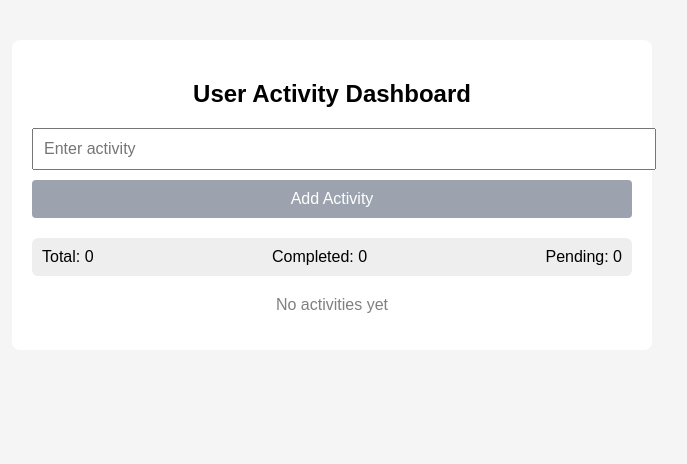
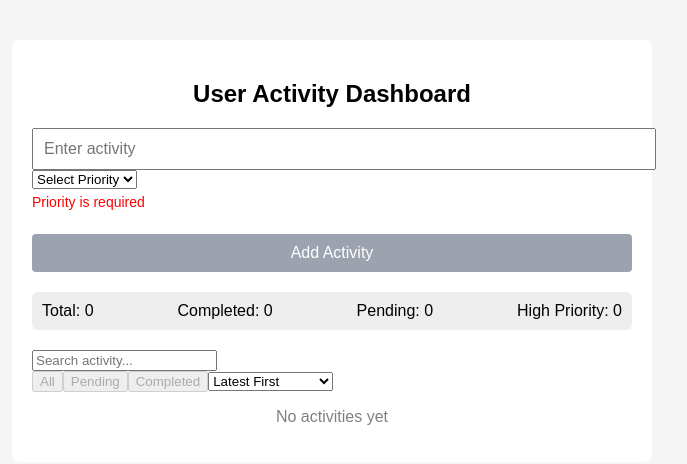
Before and after one commit to HarshKanjariya72/useractivity, a React (Create React App) app: page / in a window 1280 px wide. Shown: the top 464 px of the page, without its empty margins (308-995 px from the left). Built offline with nearby package versions, Linux system fonts and the light colour scheme.

Commit message:
added new features and style

```diff
--- a/src/components/UserActivityDashboard.css
+++ b/src/components/UserActivityDashboard.css
@@ -110,4 +110,21 @@ body {
   padding: 6px 10px;
   font-size: 14px;
   cursor: pointer;
+  color: white;
+  border-radius: 1px;
+  background-color: green;
 }
+
+.priority-high { color: red; }
+.priority-medium { color: orange; }
+.priority-low { color: green; }
+
+.delete{
+  padding: 6px 10px;
+  font-size: 14px;
+  cursor: pointer;
+  color: white;
+  background-color: red;
+   border-radius: 1px;
+
+}
--- a/src/components/UserActivityDashboard.js
+++ b/src/components/UserActivityDashboard.js
@@ -4,11 +4,18 @@ import "./UserActivityDashboard.css";
 export default function UserActivityDashboard() {
   const [activityName, setActivityName] = useState("");
   const [activities, setActivities] = useState([]);
+  const [priority, setPriority] = useState("");
 
-  const isValid = activityName.trim().length >= 3;
+  const [filter, setFilter] = useState("ALL");
+  const [sortBy, setSortBy] = useState("LATEST");
+  const [search, setSearch] = useState("");
+
+  const isNameValid = activityName.trim().length >= 3;
+  const isPriorityValid = priority !== "";
+  const isFormValid = isNameValid && isPriorityValid;
 
   const addActivity = () => {
-    if (!isValid) return;
+    if (!isFormValid) return;
 
     const now = new Date();
     const time = now.toLocaleTimeString([], {
@@ -21,12 +28,14 @@ export default function UserActivityDashboard() {
       {
         id: Date.now(),
         name: activityName.trim(),
+        priority: priority,
         completed: false,
         time,
       },
     ]);
 
     setActivityName("");
+    setPriority("");
   };
 
   const toggleStatus = (id) => {
@@ -37,9 +46,36 @@ export default function UserActivityDashboard() {
     );
   };
 
+  const deleteActivity = (id) => {
+    setActivities(activities.filter((a) => a.id !== id));
+  };
+
+  const filteredActivities = activities.filter((a) => {
+    if (filter === "PENDING") return !a.completed;
+    if (filter === "COMPLETED") return a.completed;
+    return true;
+  });
+
+  const sortedActivities = [...filteredActivities].sort((a, b) => {
+    if (sortBy === "LATEST") return b.id - a.id;
+    if (sortBy === "OLDEST") return a.id - b.id;
+    if (sortBy === "HIGH") {
+      if (a.priority === "High" && b.priority !== "High") return -1;
+      if (a.priority !== "High" && b.priority === "High") return 1;
+    }
+    return 0;
+  });
+
+  const visibleActivities = sortedActivities.filter((a) =>
+    a.name.toLowerCase().includes(search.toLowerCase())
+  );
+
   const total = activities.length;
   const completed = activities.filter((a) => a.completed).length;
   const pending = total - completed;
+  const highPriority = activities.filter(
+    (a) => a.priority === "High"
+  ).length;
 
   return (
     <div className="dashboard">
@@ -52,14 +88,22 @@ export default function UserActivityDashboard() {
         placeholder="Enter activity"
       />
 
-      {!isValid && activityName.length > 0 && (
+      {!isFormValid && activityName.length > 0 && (
         <p className="error">Minimum 3 characters required</p>
       )}
 
+      <select value={priority} onChange={(e) => setPriority(e.target.value)}>
+          <option value="">Select Priority</option>
+          <option value="Low">Low</option>
+          <option value="Medium">Medium</option>
+          <option value="High">High</option>
+     </select>
+        {!isPriorityValid && <p className="error">Priority is required</p>}
+
       <button
         onClick={addActivity}
-        disabled={!isValid}
-        className={`add-btn ${isValid ? "enabled" : "disabled"}`}
+        disabled={!isFormValid}
+        className={`add-btn ${isFormValid ? "enabled" : "disabled"}`}
       >
         Add Activity
       </button>
@@ -68,46 +112,73 @@ export default function UserActivityDashboard() {
         <span>Total: {total}</span>
         <span>Completed: {completed}</span>
         <span>Pending: {pending}</span>
+        <span>High Priority: {highPriority}</span>
+      </div>
+
+      <input
+        className="search"
+        placeholder="Search activity..."
+        value={search}
+        onChange={(e) => setSearch(e.target.value)}
+      />
+
+      <div className="controls">
+        <button disabled={!total} onClick={() => setFilter("ALL")}>All</button>
+        <button disabled={!total} onClick={() => setFilter("PENDING")}>Pending</button>
+        <button disabled={!total} onClick={() => setFilter("COMPLETED")}>Completed</button>
+
+        <select onChange={(e) => setSortBy(e.target.value)}>
+          <option value="LATEST">Latest First</option>
+          <option value="OLDEST">Oldest First</option>
+          <option value="HIGH">High Priority First</option>
+        </select>
       </div>
 
       {activities.length === 0 && (
         <p className="empty">No activities yet</p>
       )}
-
-      {activities.map((act) => (
+    <div>
+      {visibleActivities.map((a) => (
         <div
-          key={act.id}
-          className={`card ${act.completed ? "completed" : ""}`}
+          key={a.id}
+          className={`card ${a.completed ? "completed" : ""}`}
         >
           <div>
             <p
               className={`activity-name ${
-                act.completed ? "completed" : ""
+                a.completed ? "completed" : ""
               }`}
             >
-              {act.name}
+              {a.name}
             </p>
-            <p className="time">Created at {act.time}</p>
+            <p className="time">Created at {a.time}</p>
           </div>
 
-          <div>
+          <div className="badge">
+            <span className={`priority ${a.priority.toLowerCase()}`}>
+                {a.priority}
+            </span>
             <span
               className={`badge ${
-                act.completed ? "completed" : "pending"
+                a.completed ? "completed" : "pending"
               }`}
             >
-              {act.completed ? "🟢 Completed" : "🟡 Pending"}
+              {a.completed ? "Completed" : " Pending"}
             </span>
 
             <button
               className="toggle-btn"
-              onClick={() => toggleStatus(act.id)}
+              onClick={() => toggleStatus(a.id)}
             >
               Toggle
+            </button>
+            <button className="delete" onClick={() => deleteActivity(a.id)}>
+                Delete
             </button>
           </div>
         </div>
       ))}
     </div>
+    </div>
   );
 }
```
